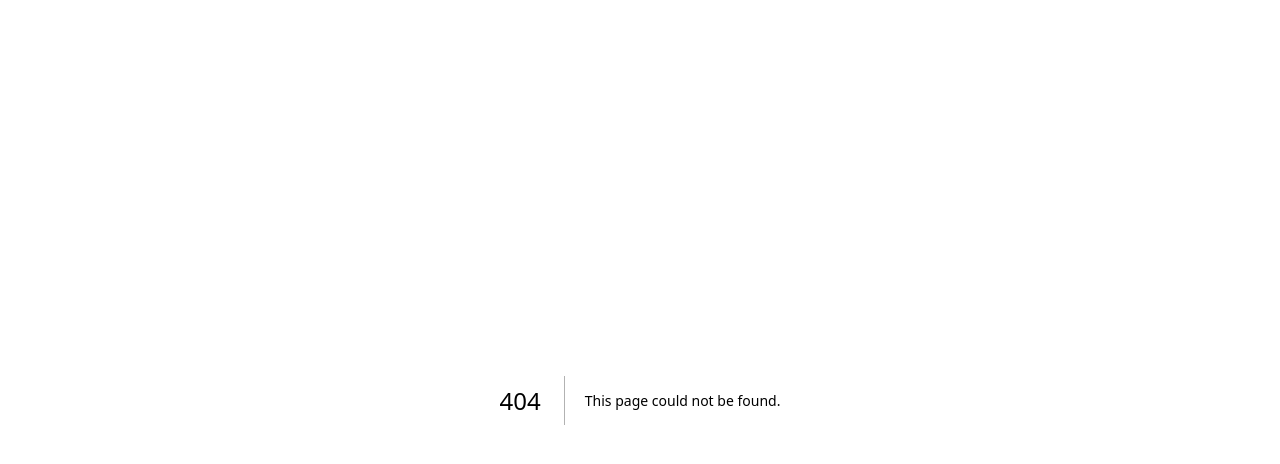
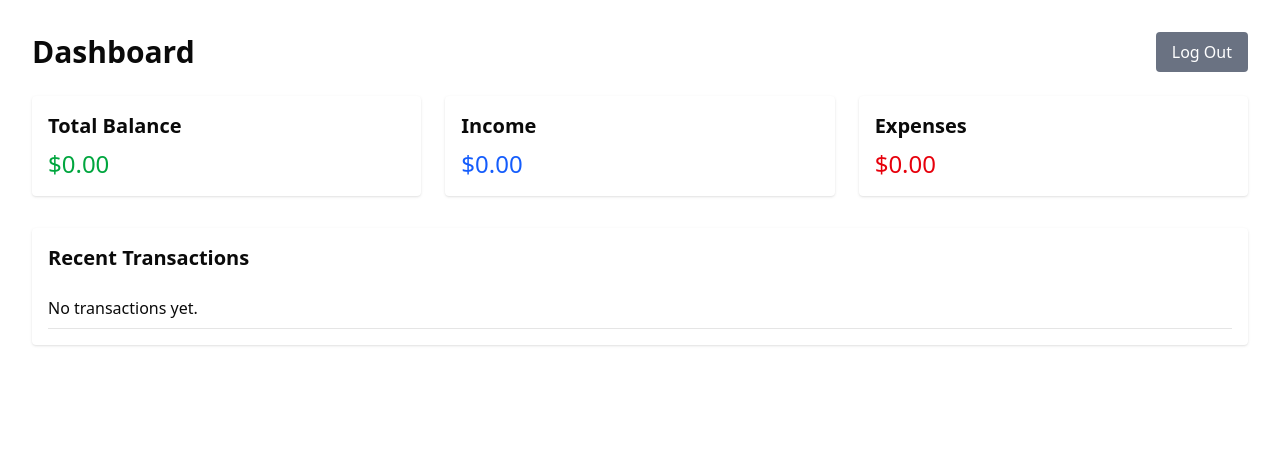
Before and after one commit to romanmicuda/investment-tracker, a Next.js app in the folder app/: page /dashboard in a window 1280 px wide. Before the commit this address had no page. Shown: the top 464 px of the page. Built offline with nearby package versions, Linux system fonts and the light colour scheme.

Commit message:
feat: create DashboardPage component with layout and logout functionality; add balance, income, and expenses sections

```diff
--- /dev/null
+++ b/app/app/dashboard/page.tsx
@@ -0,0 +1,46 @@
+'use client';
+
+import React from "react";
+
+const DashboardPage = () => {
+    const handleLogout = () => {
+        // Add your logout logic here
+        console.log("Logged out");
+    };
+
+    return (
+        <main className="p-8">
+            <div className="flex justify-between items-center mb-6">
+                <h1 className="text-3xl font-bold">Dashboard</h1>
+                <button
+                    onClick={handleLogout}
+                    className="bg-gray-500 text-white px-4 py-2 rounded hover:bg-gray-600 transition"
+                >
+                    Log Out
+                </button>
+            </div>
+            <section className="grid grid-cols-1 md:grid-cols-3 gap-6 mb-8">
+                <div className="bg-white shadow rounded p-4">
+                    <h2 className="text-xl font-semibold mb-2">Total Balance</h2>
+                    <p className="text-2xl text-green-600">$0.00</p>
+                </div>
+                <div className="bg-white shadow rounded p-4">
+                    <h2 className="text-xl font-semibold mb-2">Income</h2>
+                    <p className="text-2xl text-blue-600">$0.00</p>
+                </div>
+                <div className="bg-white shadow rounded p-4">
+                    <h2 className="text-xl font-semibold mb-2">Expenses</h2>
+                    <p className="text-2xl text-red-600">$0.00</p>
+                </div>
+            </section>
+            <section className="bg-white shadow rounded p-4">
+                <h2 className="text-xl font-semibold mb-4">Recent Transactions</h2>
+                <ul>
+                    <li className="py-2 border-b">No transactions yet.</li>
+                </ul>
+            </section>
+        </main>
+    );
+};
+
+export default DashboardPage;
--- a/app/app/login/page.tsx
+++ b/app/app/login/page.tsx
@@ -4,7 +4,7 @@ import { Button } from "@/components/ui/button";
 import { Input } from "@/components/ui/input";
 import { Label } from "@/components/ui/label";
 
-interface Login2Props {
+interface LoginProps {
   heading?: string;
   subheading?: string;
   logo: {
@@ -32,7 +32,7 @@ const Login = ({
   buttonText = "Login",
   signupText = "Don't have an account?",
   signupUrl = "/signup",
-}: Login2Props) => {
+}: LoginProps) => {
   return (
     <section className="h-screen bg-muted">
       <div className="flex h-full items-center justify-center">
```
